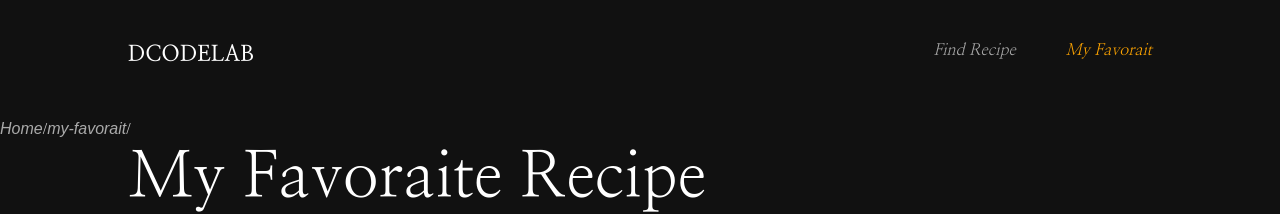
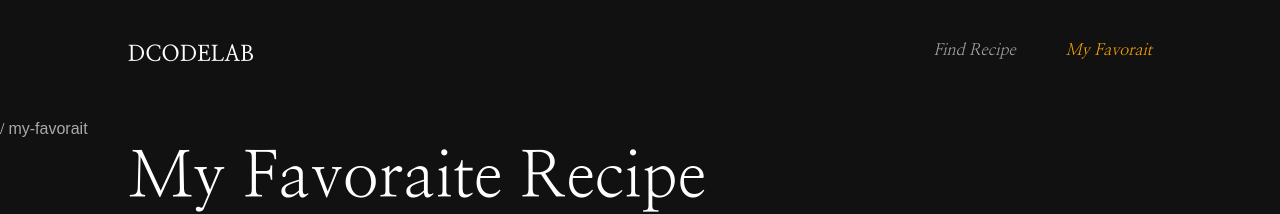
Before and after one commit to seohyon-cho/next13-atomic, a Next.js app: page /my-favorait in a window 1280 px wide. Shown: the top 214 px of the page. Built offline with nearby package versions, Linux system fonts and the light colour scheme.

Commit message:
메뉴 분기처리

```diff
--- a/components/molecules/BreadCrumbs/BreadCrumbs.jsx
+++ b/components/molecules/BreadCrumbs/BreadCrumbs.jsx
@@ -7,12 +7,25 @@ function BreadCrumbs({ data }) {
 	return (
 		<nav className={clsx(styles.breadcrumbs)}>
 			{data.map((name, idx) => {
-				return (
-					<React.Fragment key={idx}>
-						<Text tag={'em'}>{name}</Text>
-						<span>/</span>
-					</React.Fragment>
-				);
+				//현재 반복되는 메뉴 순번이 마지막이 아닐떄
+				//뒤에 슬러시 붙이고 링크 추가
+				if (idx !== data.length - 1) {
+					return (
+						<React.Fragment key={idx}>
+							<Text tag={'em'} url={`/${name}`}>
+								{name}
+							</Text>
+							<span> / </span>
+						</React.Fragment>
+					);
+					//마지막 순번이면 글자만 생성
+				} else {
+					return (
+						<Text key={idx} tag={'strong'}>
+							{name}
+						</Text>
+					);
+				}
 			})}
 		</nav>
 	);
--- a/components/template/Layout/Layout.jsx
+++ b/components/template/Layout/Layout.jsx
@@ -14,7 +14,6 @@ function Layout({ children }) {
 
 	useEffect(() => {
 		const arr = router.asPath.split('/');
-		arr[0] = 'Home';
 		setPath(arr);
 	}, [router]);
 
```
